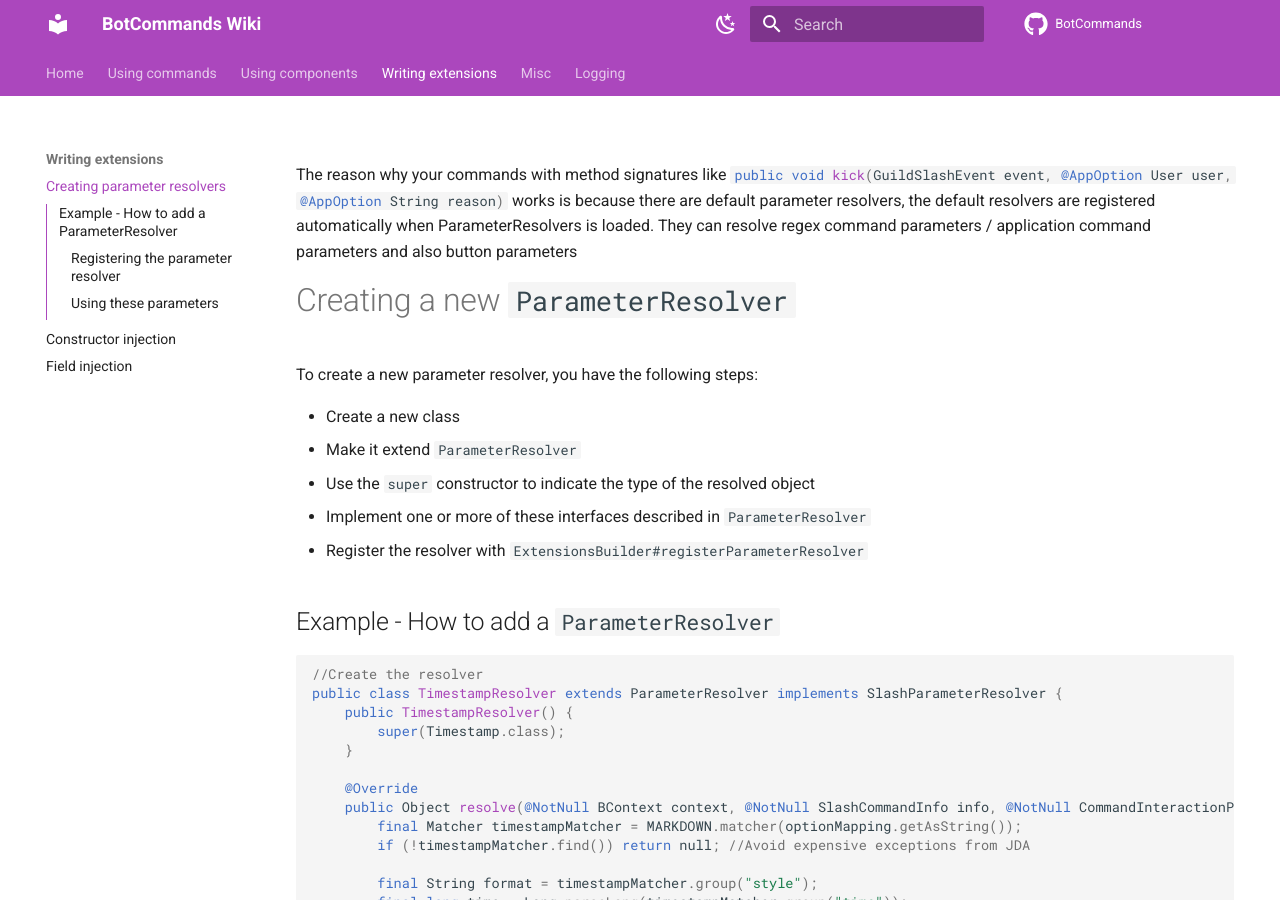
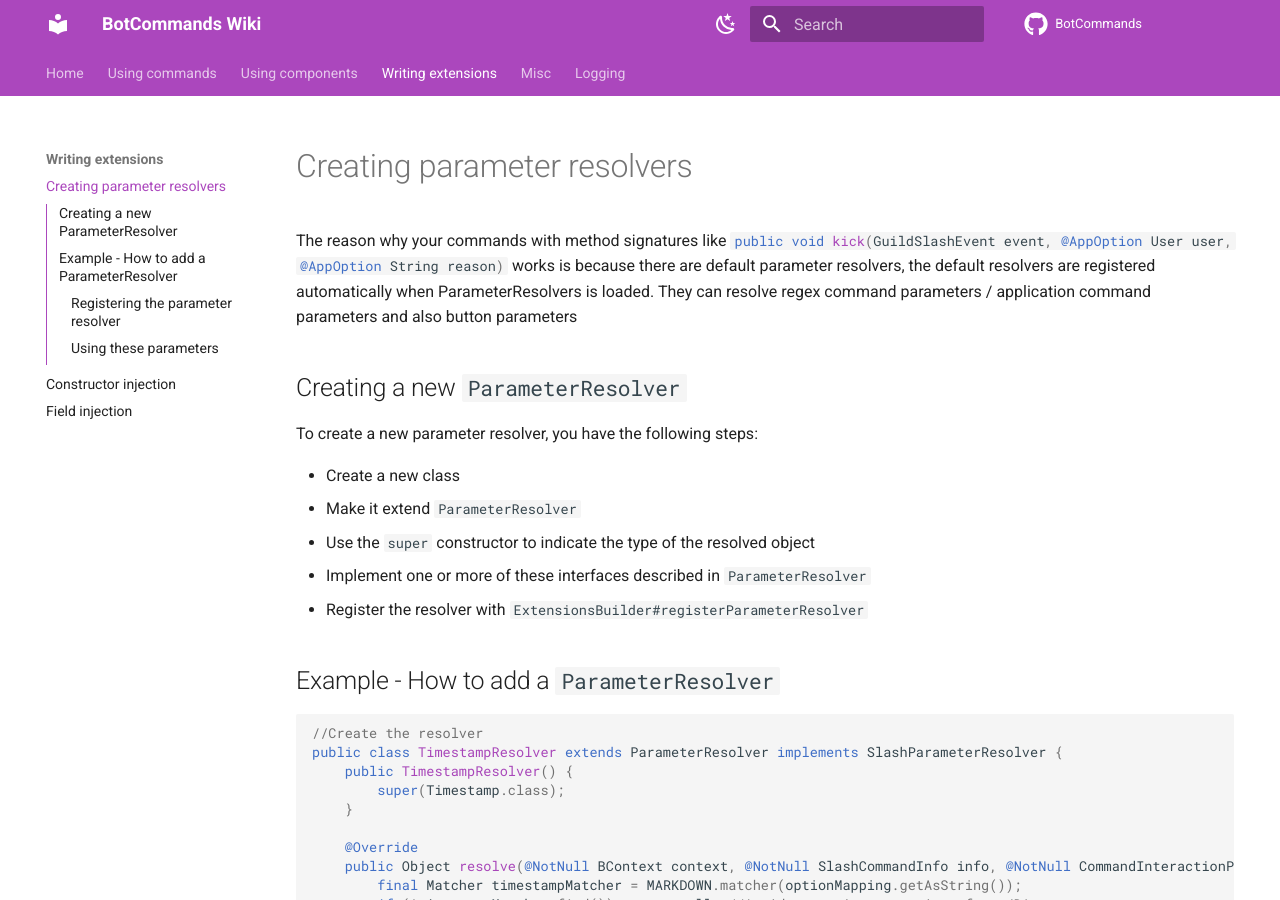
Before and after one commit to freya022/BotCommands-Wiki, an MkDocs documentation site: the page built from docs/writing-extensions/Creating-parameter-resolvers.md, in a window 1280 px wide and 900 px high. Built offline with MkDocs 1.6.1 and Material for MkDocs 9.7.7, drawn with Linux system fonts in a browser that asks for light colours; comment, search, counter and statistics services are not loaded.

Commit message:
Fix heading size

```diff
--- a/docs/writing-extensions/Creating-parameter-resolvers.md
+++ b/docs/writing-extensions/Creating-parameter-resolvers.md
@@ -1,6 +1,6 @@
 The reason why your commands with method signatures like `#!java public void kick(GuildSlashEvent event, @AppOption User user, @AppOption String reason)` works is because there are default parameter resolvers, the default resolvers are registered automatically when ParameterResolvers is loaded. They can resolve regex command parameters / application command parameters and also button parameters
 
-# Creating a new `ParameterResolver`
+## Creating a new `ParameterResolver`
 To create a new parameter resolver, you have the following steps:
 
 * Create a new class
```
